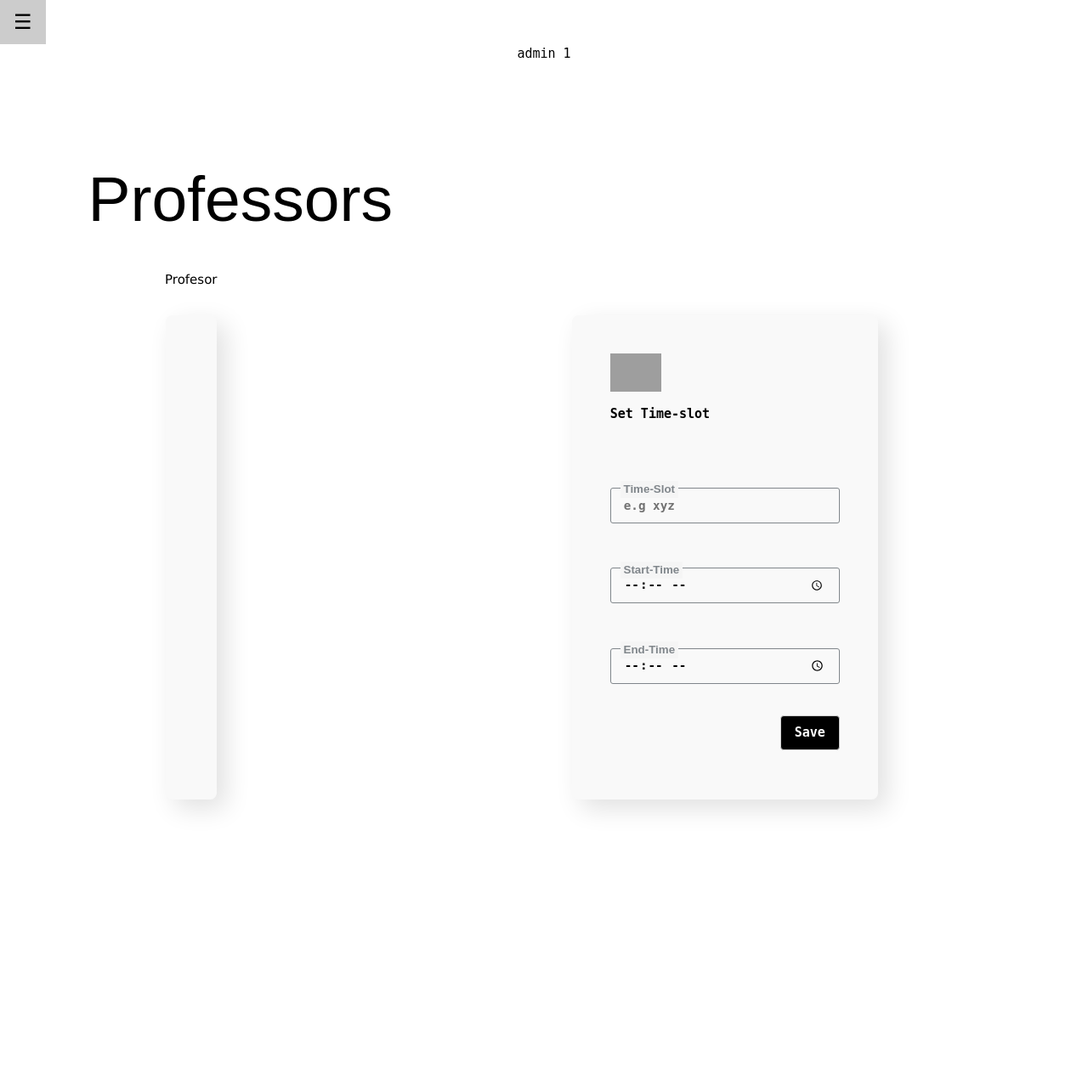
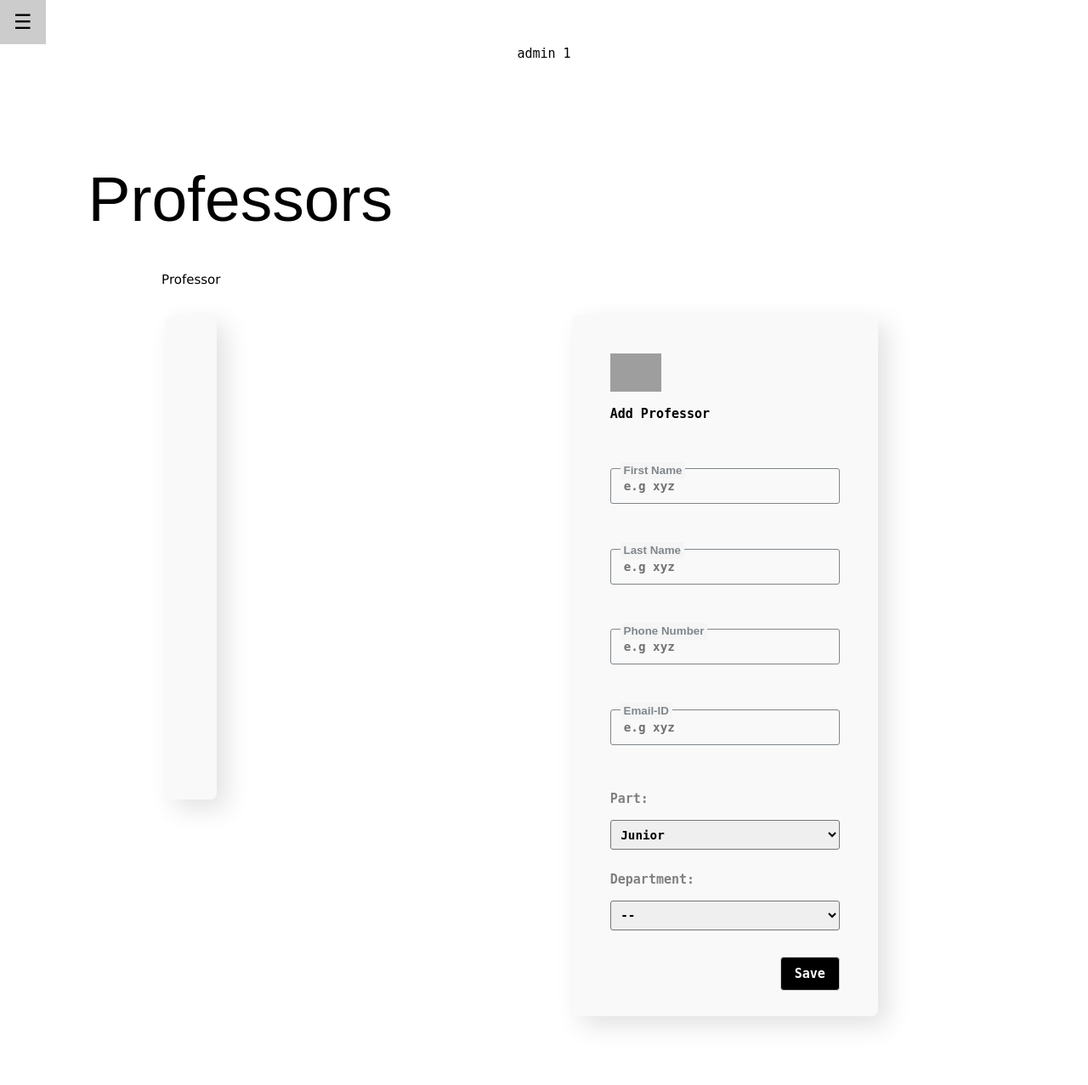
Before and after one commit to Otherwa/Vela-patrak_v_1.0, a PHP site: page /users/admin/professor.php in a window 1280 px wide. Shown: the whole page at 85% size. Before the commit the page ends 955 px from the top, so only its background shows below. Run offline with PHP 8.4, Linux system fonts and the light colour scheme; a user stored in the database is signed in; some web fonts are replaced; grey boxes are pictures that could not be loaded.

Commit message:
/**Professor frontend**/

```diff
--- a/css/professor.css
+++ b/css/professor.css
@@ -1,19 +1,3 @@
-:root {
-    /*===== Colores =====*/
-    --first-color: #2dacf6;
-    --input-color: #999999;
-    --border-color: #DADCE0;
-    /*===== Fuente y tipografia =====*/
-    --body-font: 'Roboto', sans-serif;
-    --normal-font-size: 0.89rem;
-    --small-font-size: 0.70rem;
-    --orange: #F26419;
-    --yellow: #F6AE2D;
-    --gray: #86BBD8;
-    --blue: #33658A;
-    --green: #2F4858;
-}
-
 :root {
     /*===== Colores =====*/
     --first-color: #000000;
@@ -55,7 +39,6 @@
     background-color: #f9f9f9;
     box-shadow: 0.7rem 0.7rem 2rem #0000001f
 }
-
 
 .l-form {
     display: flex;
--- a/users/admin/professor.php
+++ b/users/admin/professor.php
@@ -59,38 +59,101 @@ $id = $_SESSION['id'];
 
     <div class="container">
         <div class="list">
-            <p style="float:left">Profesor</p>
+            <p style="float:left">Professor</p>
             <div class="form  w3-margin w3-whitesmoke w3-bar-block" style="width:auto;height:38rem">
 
             </div>
         </div>
         <br>
         <div class="l-form">
-            <form method="POST" class="form  w3-margin w3-whitesmoke" style="width:24rem;height:38rem">
+            <form method="POST" class="form  w3-margin w3-whitesmoke" style="width:24rem;height:auto">
                 <div class="context">
                     <img src="https://github.githubassets.com/images/mona-loading-dark.gif" alt="octo"
                         style="height:3rem">
-                    <p>Set Time-slot</p>
-                </div>
-                <br>
-                <br>
-                <div class="form__div">
-                    <input type="number" class="form__input" name="TimeSlot" id="TimeSlot" placeholder="e.g xyz"
-                        autocomplete="off">
-                    <label for="" class="form__label">Time-Slot</label>
+                    <p>Add Professor</p>
                 </div>
                 <br>
                 <div class="form__div">
-                    <input type="time" class="form__input" name="StartTime" id="StartTime" placeholder="e.g xyz@123"
-                        autocomplete="off">
-                    <label for="" class="form__label">Start-Time</label>
+                    <input type="text" class="form__input" name="ProfessorFirstName" id="FirstName" placeholder="e.g xyz"
+                    autocomplete="off">
+                    <label for="" class="form__label">First Name</label>
                 </div>
                 <br>
+
                 <div class="form__div">
-                    <input type="time" class="form__input" name="EndTime" id="EndTime"
-                        placeholder="e.g someone@gmail.com" autocomplete="off">
-                    <label for="" class="form__label">End-Time</label>
+                    <input type="text" class="form__input" name="ProfessorLastName" id="LastName" placeholder="e.g xyz"
+                    autocomplete="off">
+                    <label for="" class="form__label">Last Name</label>
                 </div>
+                <br>
+
+                <div class="form__div">
+                <input type="text" class="form__input" name="Phone" id="PhoneNumber" placeholder="e.g xyz"
+                    autocomplete="off">
+                    <label for="" class="form__label">Phone Number</label>
+                </div>
+                <br>
+
+                <div class="form__div">
+                    <input type="text" class="form__input" name="EmailId" id="email" placeholder="e.g xyz"
+                    autocomplete="off">
+                    <label for="" class="form__label">Email-ID</label>
+                </div>
+                <br>
+
+                <div class="form__div">
+                <label for="Type" style="color:gray" style="margin-bottom: 2rem;">Part:</label>
+                <select name="Part" id="Type">
+                    <option value="Junior">Junior</option>
+                    <option value="Degree">Degree</option>
+                </select>
+                </div>
+                <br>
+
+                <div class="form__div">
+                <label for="Type" style="color:gray" style="margin-bottom: 2rem;">Department:</label>
+                <select name="Department" id="Type">
+                    <option value="--">--</option>
+                    <option value="PSYCHOLOGY">PSYCHOLOGY</option>
+                    <option value="FRENCH">FRENCH</option>
+                    <option value="SANSKRIT">SANSKRIT</option>
+                    <option value="ENGLISH">ENGLISH</option>
+                    <option value="MARATHI">MARATHI</option>
+                    <option value="POL.SCIENCE">POL.SCIENCE</option>
+                    <option value="HISTORY">HISTORY</option>
+                    <option value="SOCIOLOGY">SOCIOLOGY</option>
+                    <option value="ECONOMICS">ECONOMICS</option>
+                    <option value="MENTORING">MENTORING</option>
+                    <option value="EVS">EVS</option>
+                    <option value="RC">RC</option>
+                    <option value="PHY.EDN.">PHY.EDN.</option>
+                    <option value="UPSC">UPSC</option>
+                    <option value="HINDI">HINDI</option>
+                    <option value="JR AND DEGREE">JR AND DEGREE</option>
+                    <option value="FOUNDATION COURSE">FOUNDATION COURSE</option>
+                    <option value="INFORMATION TECHLOGY">INFORMATION TECHOLOGY</option>
+                    <option value="PHYSICS">PHYSICS</option>
+                    <option value="CHEMISTRY">CHEMISTRY</option>
+                    <option value="BIOLOGY">BIOLOGY</option>
+                    <option value="MATHEMATICS">MATHEMATICS</option>
+                    <option value="BOTANY">BOTANY</option>
+                    <option value="ZOOLOGY">ZOOLOGY</option>
+                    <option value="PRACTICALS">PRACTICALS</option>
+                    <option value="COMMERCE">COMMERCE</option>
+                    <option value="B.ECONOMICS">B. ECONOMICS</option>
+                    <option value="ACCOUNTS">ACCOUNTS</option>
+                    <option value="B.LAW">B.LAW</option>
+                    <option value="MCOM">MCOM</option>
+                    <option value="BVOC">BVOC</option>
+                    <option value="M.SC.IT">M.SC.IT</option>
+                    <option value="BIOTECHONOLOGY">BIOTECHONOLOGY</option>
+                    <option value="BAF">BAF</option>
+                    <option value="BBI">BBI</option>
+                    <option value="BMS">BMS</option>
+                    <option value="BMM">BMM</option>
+                </select>
+                </div>
+                <br>
                 <br>
                 <input class="button-primary w3-button w3-border w3-hover-blue w3-round" type="submit" value="Save"
                     name="save" style="float:right">
```
Also changed, not shown: 1 other file.
